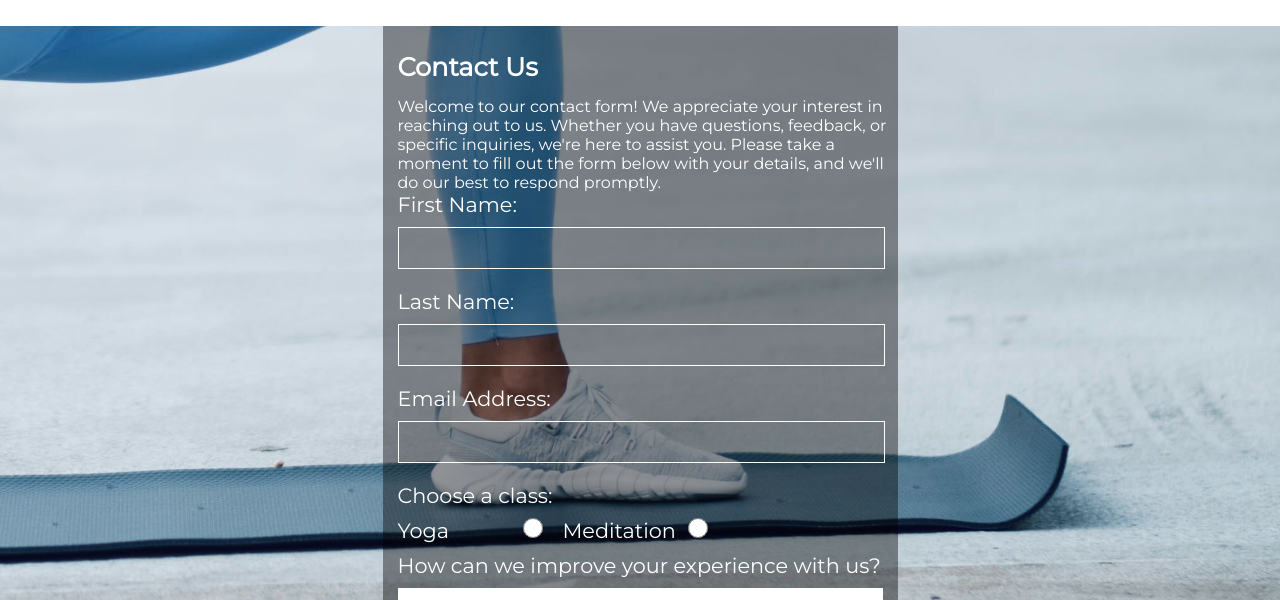
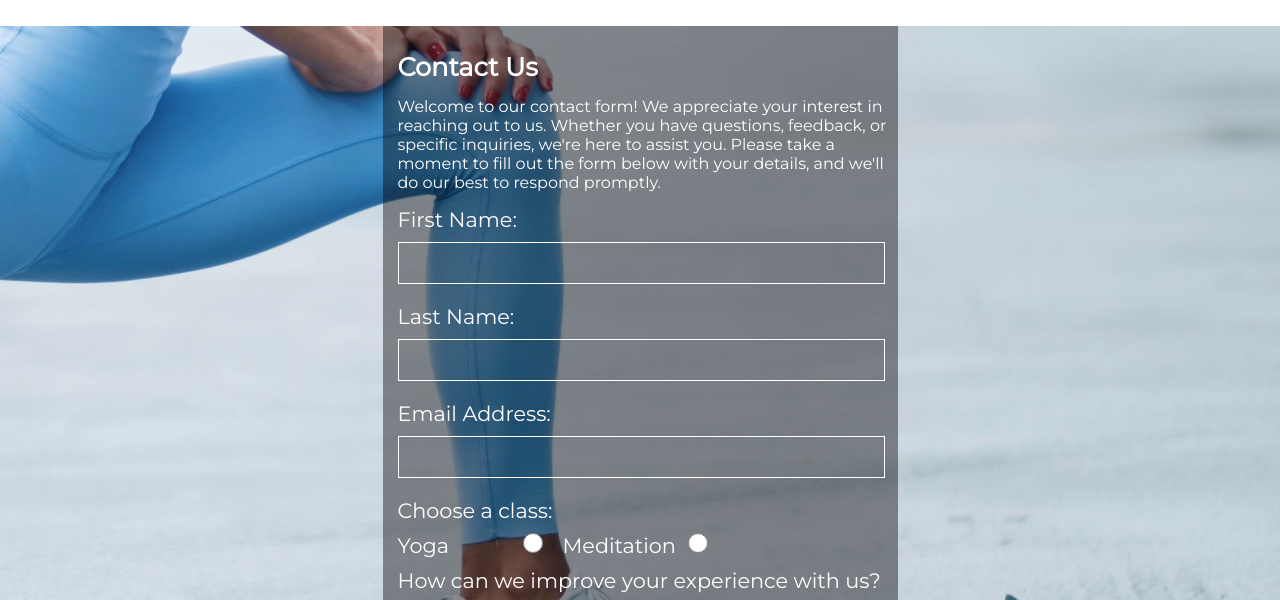
Before and after one commit to AsliKaradas/healtydaily, a plain HTML site: page index.html in a window 1280 px wide. Shown: the part 2915-3515 px from the top of the page. Drawn offline with Linux system fonts and the light colour scheme.

Commit message:
Add styling to contact-form

```diff
--- a/assets/css/style.css
+++ b/assets/css/style.css
@@ -299,7 +299,7 @@ hr {
 /* contact-form */
 
 #contact-form {
-    height: 600px;
+    height: 800px;
     background: url('../images/hero-image.jpg') no-repeat right bottom;
 }
 #contact-form label {
@@ -318,6 +318,9 @@ hr {
     padding-left: 15px;
     color: white;
     height: auto;
+}
+#contact-form p {
+    margin-bottom: 15px;
 }
 #contact-form label {
     width: 100%;
```
